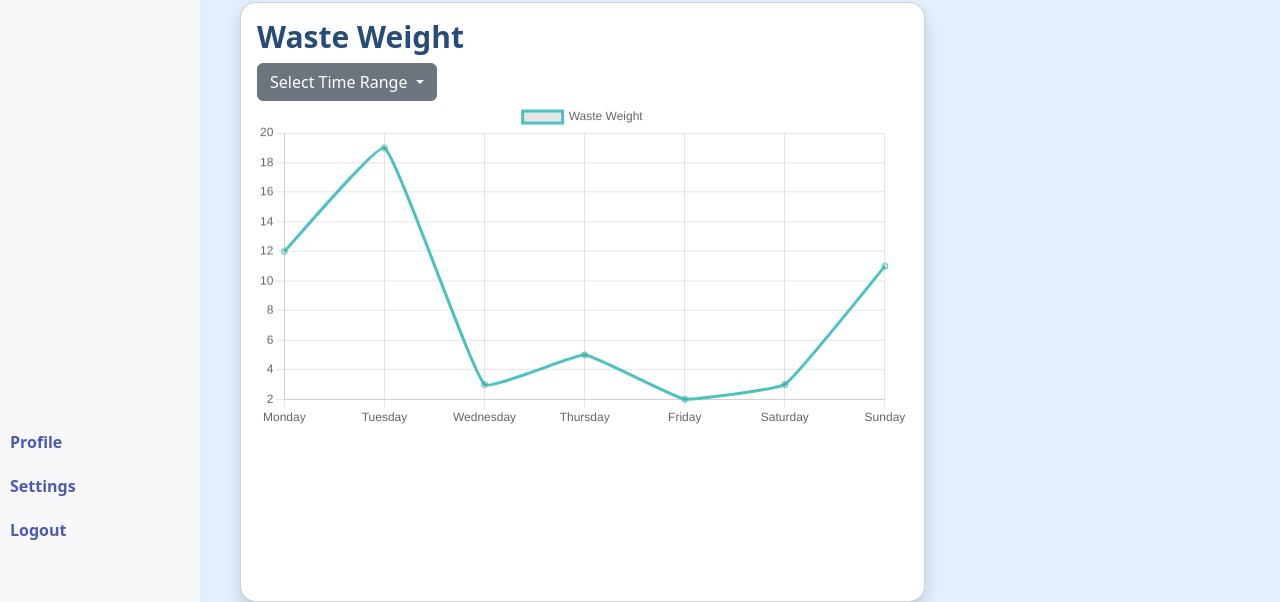
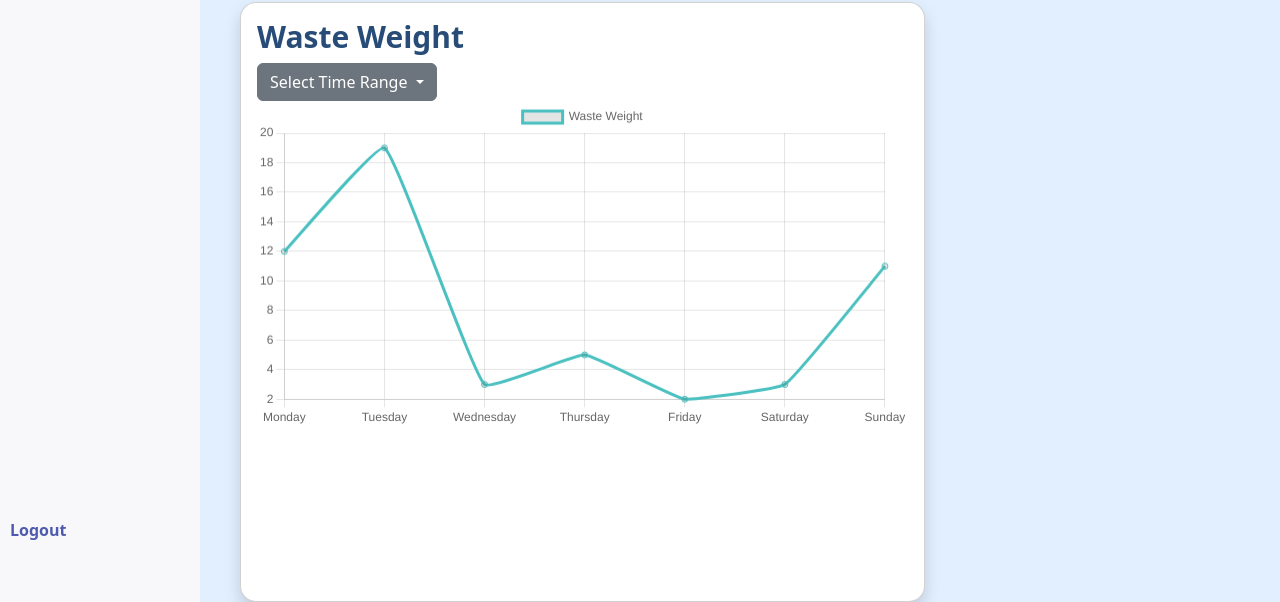
Before and after one commit to PaiKiwiii/Monitoring-App, a plain HTML site: page dashboard.html in a window 1280 px wide. Shown: the part 208-810 px from the top of the page. Drawn offline with nearby package versions, Linux system fonts and the light colour scheme; files whose address does not match are found by name.

Commit message:
Update dashboard.html

```diff
--- a/dashboard.html
+++ b/dashboard.html
@@ -111,8 +111,6 @@
         <!-- Add a spacer for separation of dashboard and the ff -->
         <div style="height: 20px;"></div>
         <div class="sidebar-bottom">
-            <a href="#">Profile</a>
-            <a href="#">Settings</a>
             <a href="/Home.html">Logout</a>
         </div>
     </div>
```
